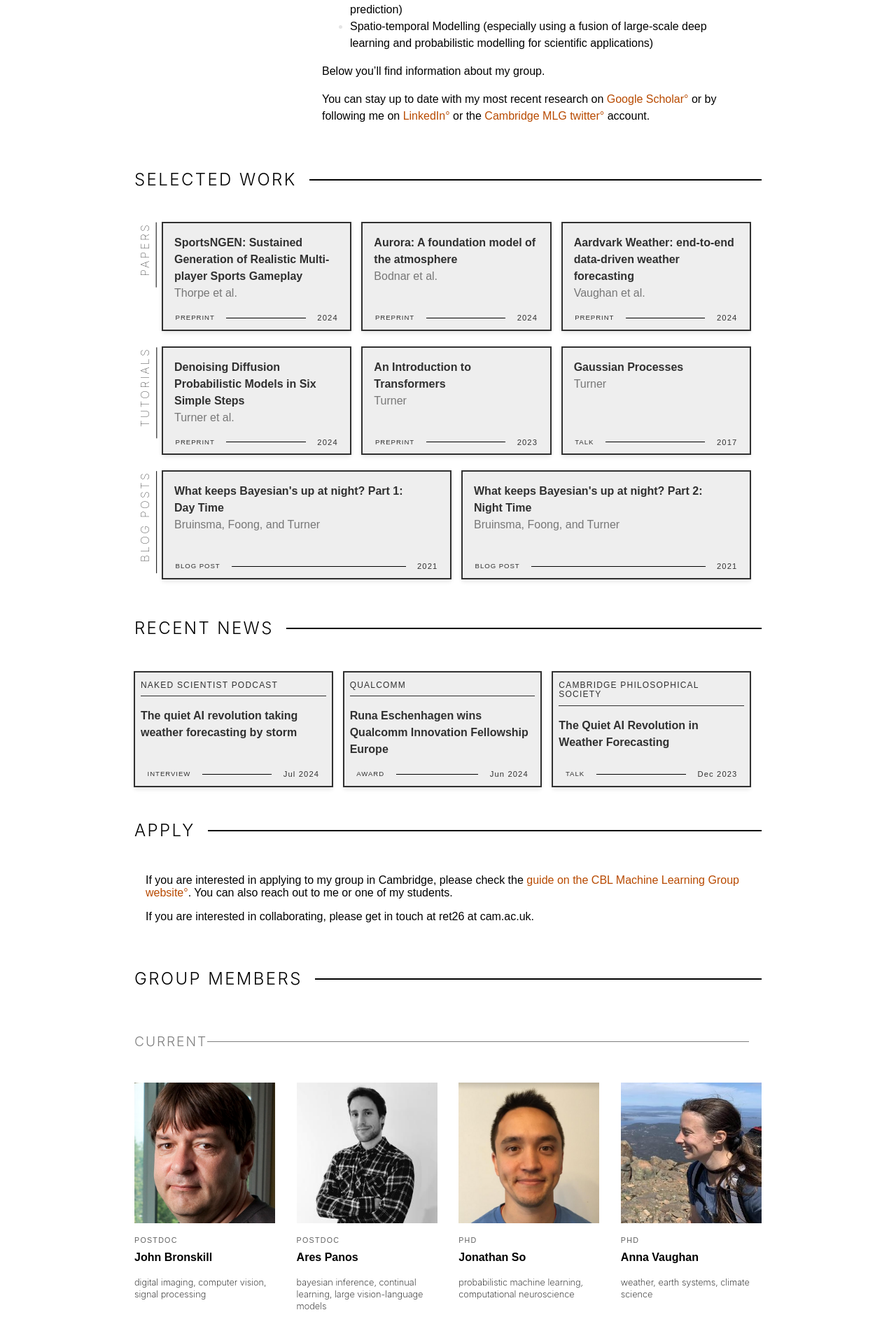
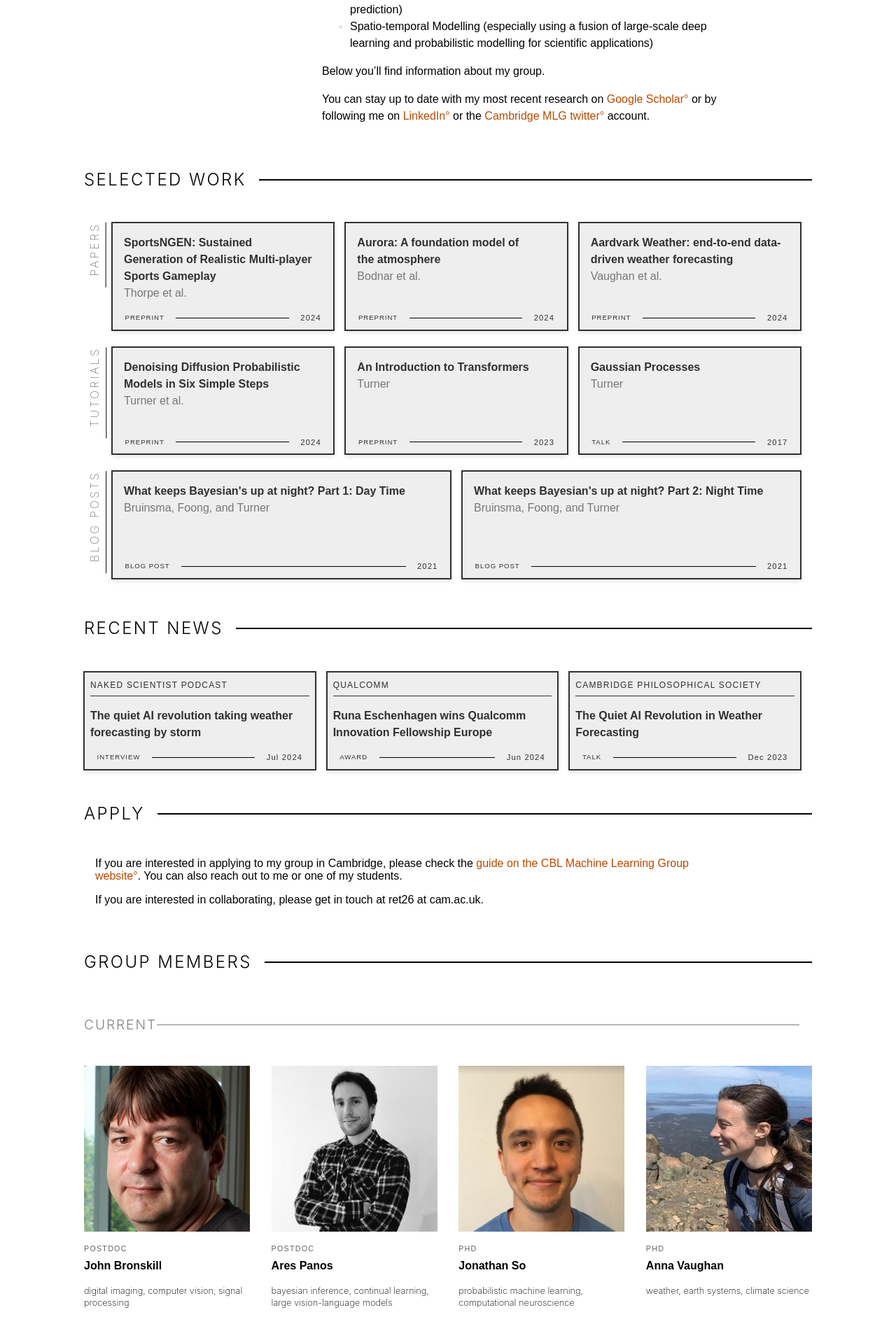
Before and after one commit to rich-turner-group/rich-turner-group.github.io, a Jekyll site: the page built from index.md, in a window 1280 px wide. Shown: the part 816-2728 px from the top of the page at 70% size. Built offline with Jekyll 4.4.1, drawn with Linux system fonts in a browser that asks for light colours.

Commit message:
made divs bigger so all names and roles fit nicely on one line

```diff
--- a/_layouts/home.html
+++ b/_layouts/home.html
@@ -62,7 +62,7 @@
         </div>
 
     </section>
-    <section class="center mt4" style="max-width: 56em;">
+    <section class="center mt4" style="max-width: 65em;">
         <div class="section-header" id="work">
             <h1> Selected work</h1>
             <div class="divider"></div>
@@ -92,7 +92,7 @@
 
     </section>
 
-    <section class="center mt4" style="max-width: 56em;" id="news">
+    <section class="center mt4" style="max-width: 65em;" id="news">
         <div class="section-header">
             <h1>Recent news</h1>
             <div class="divider"></div>
@@ -104,7 +104,7 @@
         </div>
     </section>
 
-    <article class="center mt4" style="max-width: 56em;" id="apply">
+    <article class="center mt4" style="max-width: 65em;" id="apply">
         <div class="section-header">
             <h1>Apply</h1>
             <div class="divider"></div>
@@ -116,7 +116,7 @@
         </div>
     </article>
 
-    <article class="center pt4" style="max-width: 56em;" id="group-members">
+    <article class="center pt4" style="max-width: 65em;" id="group-members">
         <div class="section-header">
             <h1>Group members</h1>
             <div class="divider"></div>
```
